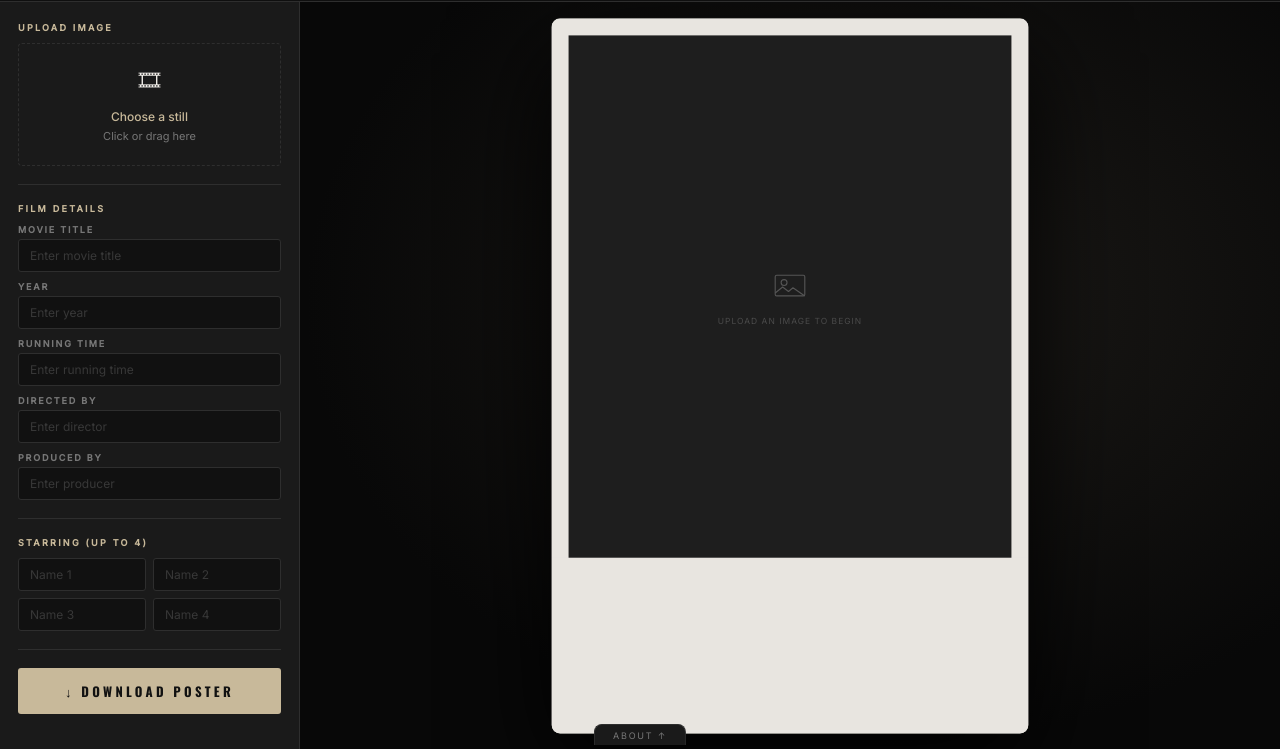
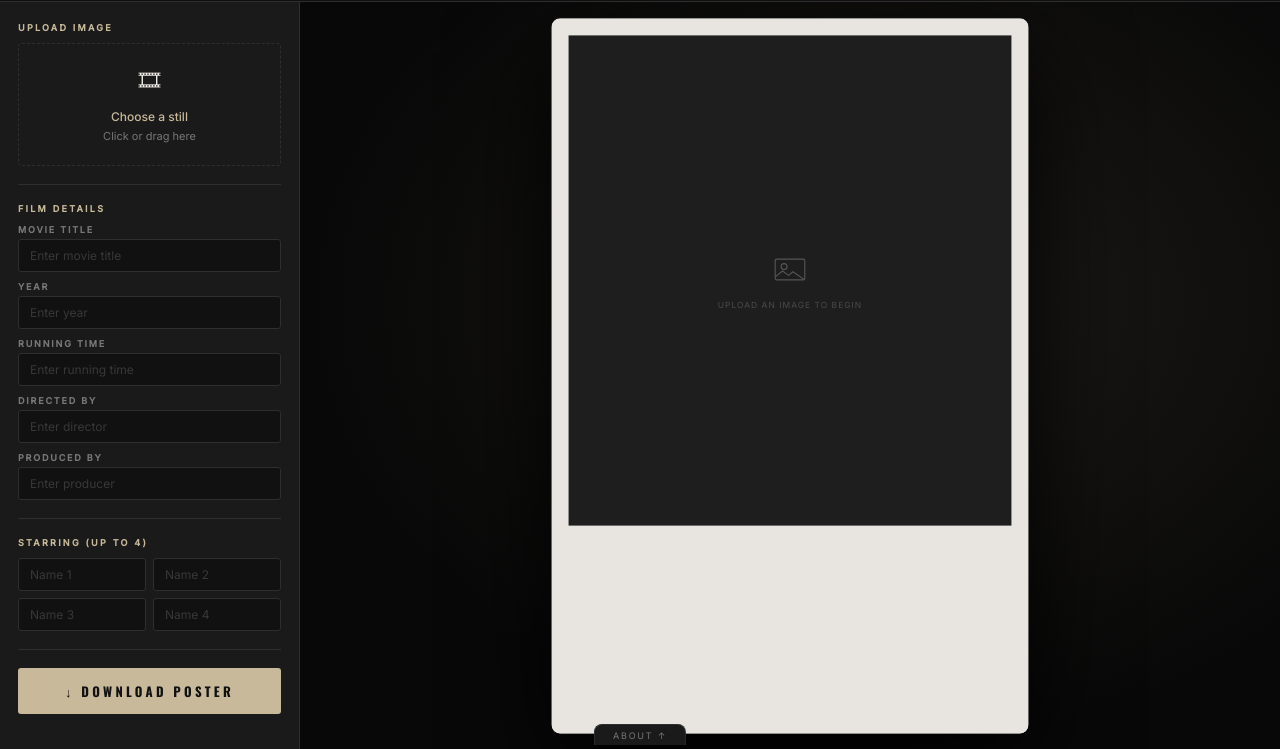
Before and after one commit to mklbasist/frameset-studio, a plain HTML site: page index.html in a window 1280 px wide. Shown: the part 55-804 px from the top of the page. Drawn offline with nearby package versions, Linux system fonts and the light colour scheme.

Commit message:
Adjust poster image and info section padding

```diff
--- a/index.html
+++ b/index.html
@@ -133,7 +133,7 @@ input::placeholder { color:#383838; }
 /* image section — padded so bg shows around photo */
 .poster-img-wrap { padding:20px 20px 0; background:var(--poster-bg); flex-shrink:0; }
 .poster-img-frame {
-  width:100%; height:618px;
+  width:100%; height:580px;
   overflow:hidden; background:#1e1e1e;
   position:relative; cursor:grab;
 }
@@ -152,7 +152,7 @@ input::placeholder { color:#383838; }
 
 /* info section */
 .poster-info {
-  flex:1; padding:13px 22px 18px;
+  flex:1; padding:16px 22px 20px;
   background:var(--poster-bg);
   display:flex; flex-direction:column;
 }
```
